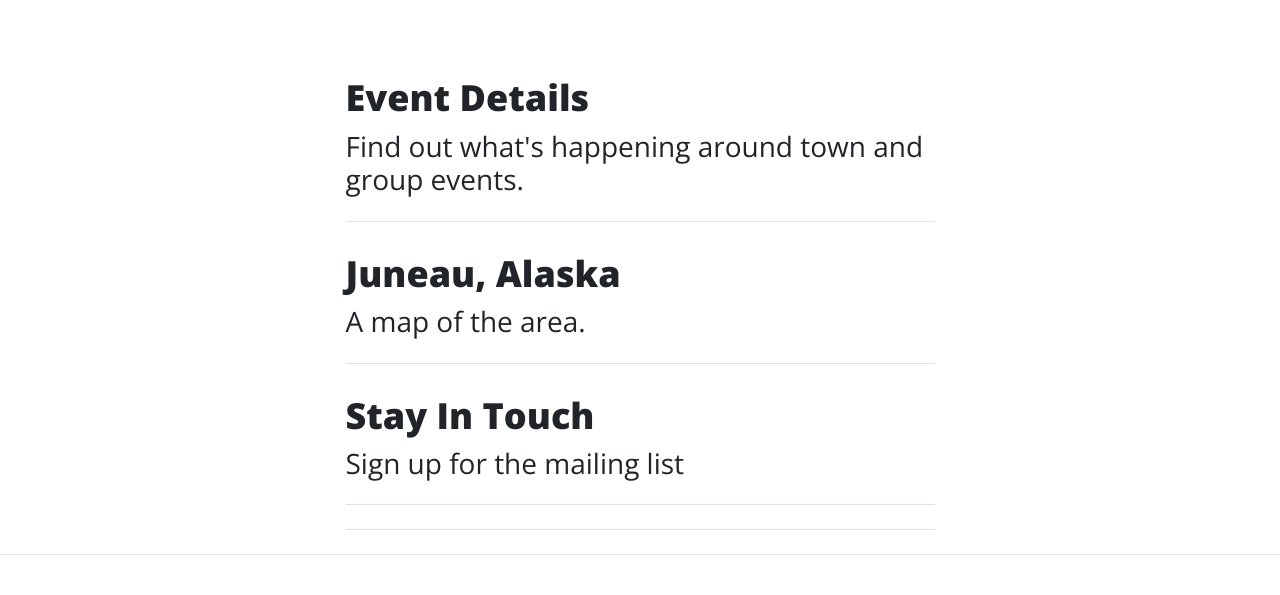
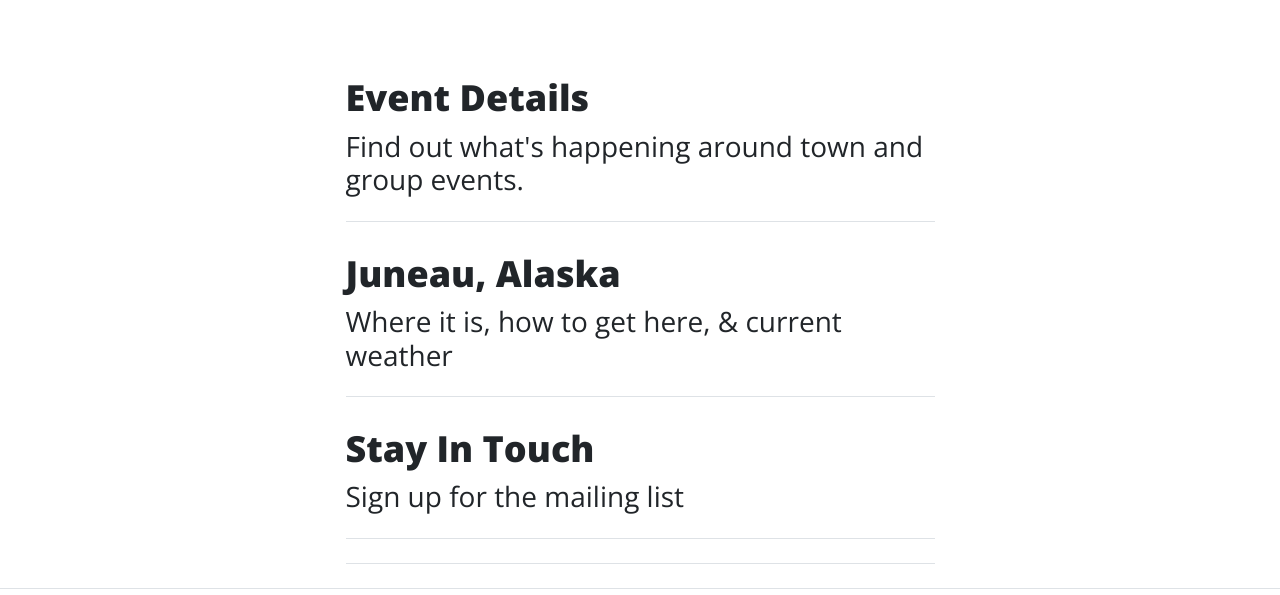
Before and after one commit to Cushnie/2022AK.github.io, a plain HTML site: page index.html in a window 1280 px wide. Shown: the part 630-1225 px from the top of the page. Drawn offline with nearby package versions, Linux system fonts and the light colour scheme.

Commit message:
update Index page

```diff
--- a/index.html
+++ b/index.html
@@ -84,7 +84,7 @@
                     <!-- Post preview-->
                     <div class="post-preview">
                         <a href="where.html"><h2 class="post-title">Juneau, Alaska</h2>
-                            <h3 class="post-subtitle">A map of the area.</h3></a>
+                            <h3 class="post-subtitle">Where it is, how to get here, & current weather</h3></a>
                         <!-- <p class="post-meta">
                             Posted by
                             <a href="#!">Start Bootstrap</a>
```
